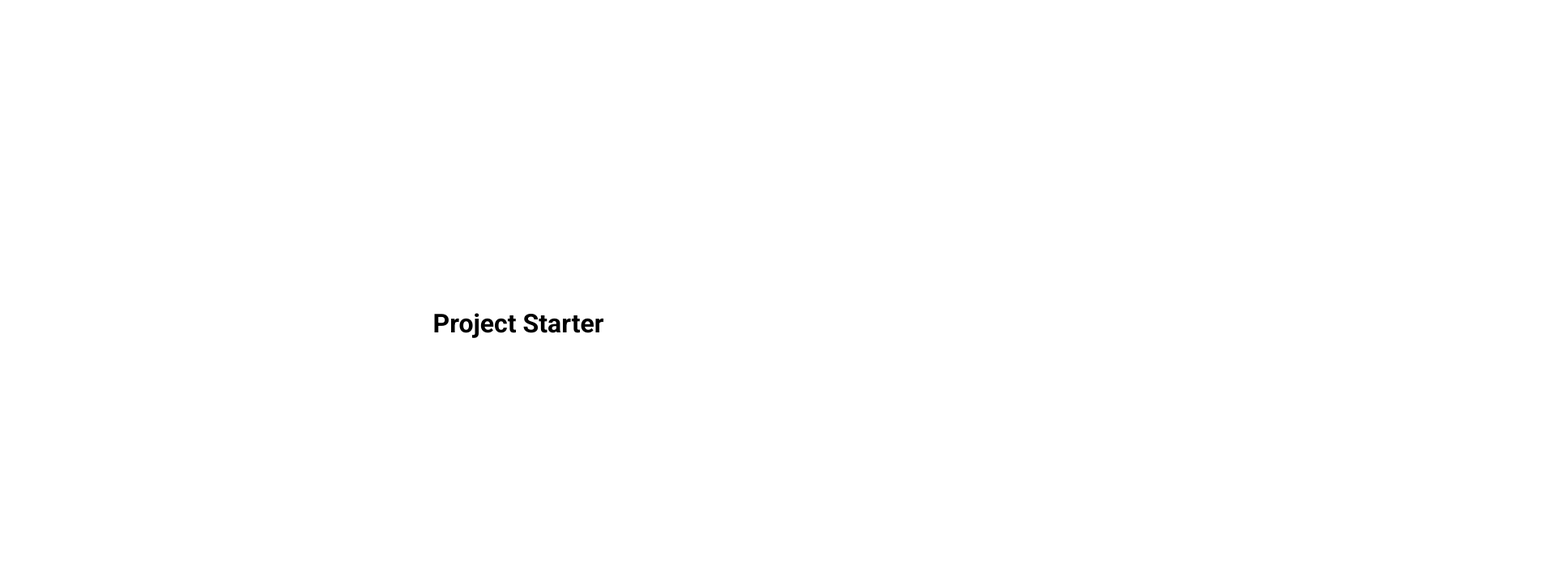
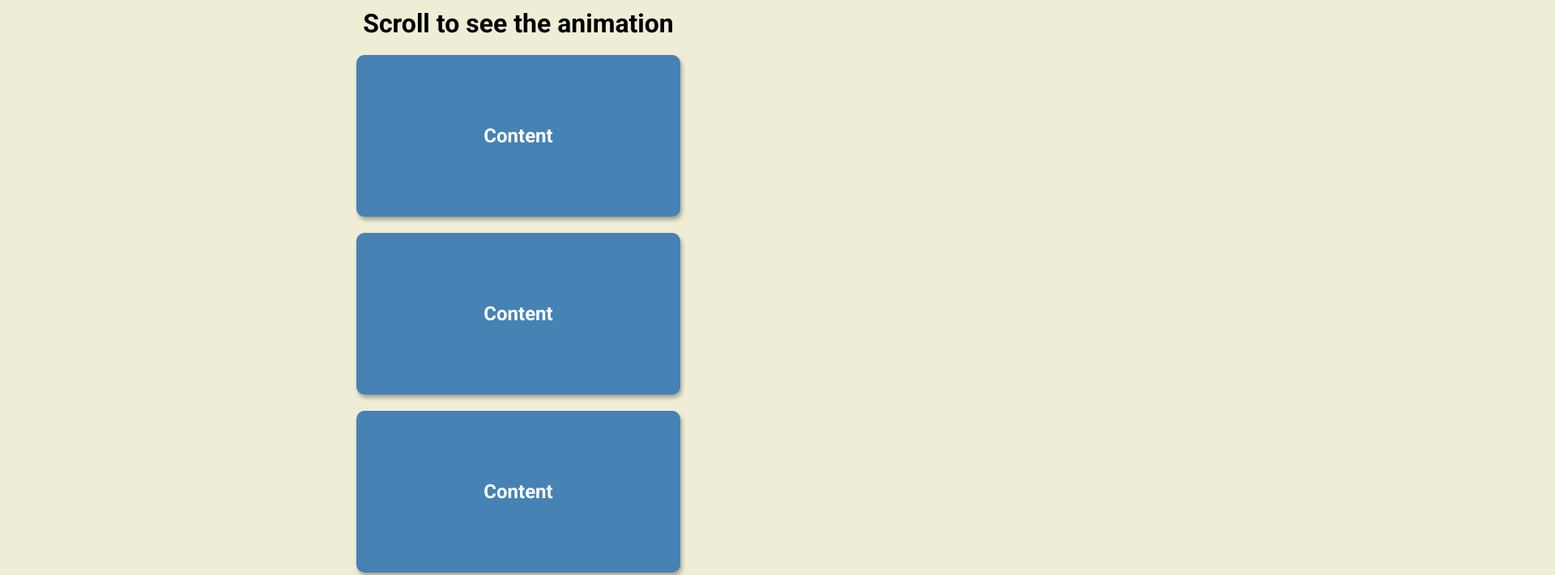
Before and after one commit to aajax1211/50FrontendChallenges, a plain HTML site: page Day6-Scroll Animation/index.html in a window 1280 px wide. Shown: the top 711 px of the page at 81% size, 1920 px wide, since content can reach past the window. Drawn offline with Linux system fonts and the light colour scheme.

Commit message:
updated all files under Day6- Scroll Animation

```diff
--- a/Day6-Scroll Animation/index.html
+++ b/Day6-Scroll Animation/index.html
@@ -3,7 +3,7 @@
   <head>
     <meta charset="UTF-8" />
     <meta name="viewport" content="width=device-width, initial-scale=1.0" />
-    <title>My Project</title>
+    <title>Scroll Animation</title>
     <link
       rel="stylesheet"
       href="https://cdnjs.cloudflare.com/ajax/libs/font-awesome/6.6.0/css/all.min.css"
@@ -14,7 +14,21 @@
     <link rel="stylesheet" href="style.css" />
   </head>
   <body>
-    <h1>Project Starter</h1>
+    <h1>Scroll to see the animation</h1>
+    <div class="box"><h2>Content</h2></div>
+    <div class="box"><h2>Content</h2></div>
+    <div class="box"><h2>Content</h2></div>
+    <div class="box"><h2>Content</h2></div>
+    <div class="box"><h2>Content</h2></div>
+    <div class="box"><h2>Content</h2></div>
+    <div class="box"><h2>Content</h2></div>
+    <div class="box"><h2>Content</h2></div>
+    <div class="box"><h2>Content</h2></div>
+    <div class="box"><h2>Content</h2></div>
+    <div class="box"><h2>Content</h2></div>
+    <div class="box"><h2>Content</h2></div>
+    <div class="box"><h2>Content</h2></div>
+    <div class="box"><h2>Content</h2></div>
     <script src="script.js"></script>
   </body>
 </html>
--- a/Day6-Scroll Animation/script.js
+++ b/Day6-Scroll Animation/script.js
@@ -0,0 +1,27 @@
+const boxes = document.querySelectorAll('.box')
+
+let timer;
+function debounce(fn,delay) {
+    return function (){
+        clearTimeout(timer);
+        timer = setTimeout(() => fn.apply(this, arguments), delay);
+    }
+}
+
+function checkboxes(){
+  const triggerBottom = window.innerHeight / 5 * 4;
+
+  boxes.forEach(box => {
+    const boxTop = box.getBoundingClientRect().top
+
+    if(boxTop < triggerBottom){
+        box.classList.add('show')
+    }else{
+        box.classList.remove('show')
+    }
+  })
+}
+
+window.addEventListener("scroll" , debounce(checkboxes, 10))
+
+checkboxes()
--- a/Day6-Scroll Animation/style.css
+++ b/Day6-Scroll Animation/style.css
@@ -7,11 +7,38 @@
 
 body{
     font-family: 'Roboto', sans-serif;
+    background-color: #efedd6;
     margin: 0;
-    height: 100vh;
     display: flex;
     flex-direction: column;
     align-items: center;
     justify-content: center;
-    overflow: hidden;
+    overflow-x: hidden;
 }
+
+h1{
+    margin: 10px;
+}
+
+.box{
+    background-color: steelblue;
+    color: #fff;
+    display: flex;
+    align-items: center;
+    justify-content: center;
+    width: 400px;
+    height: 200px;
+    margin: 10px;
+    border-radius: 10px;
+    box-shadow:  2px 4px 5px rgba(0, 0, 0, 0.3);
+    transform: translateX(400%);
+    transition: transform 0.6s ease;
+}
+
+.box:nth-of-type(even){
+    transform: translateX(-400%);
+}
+
+.box.show{
+    transform: translateX(0);
+}
```
